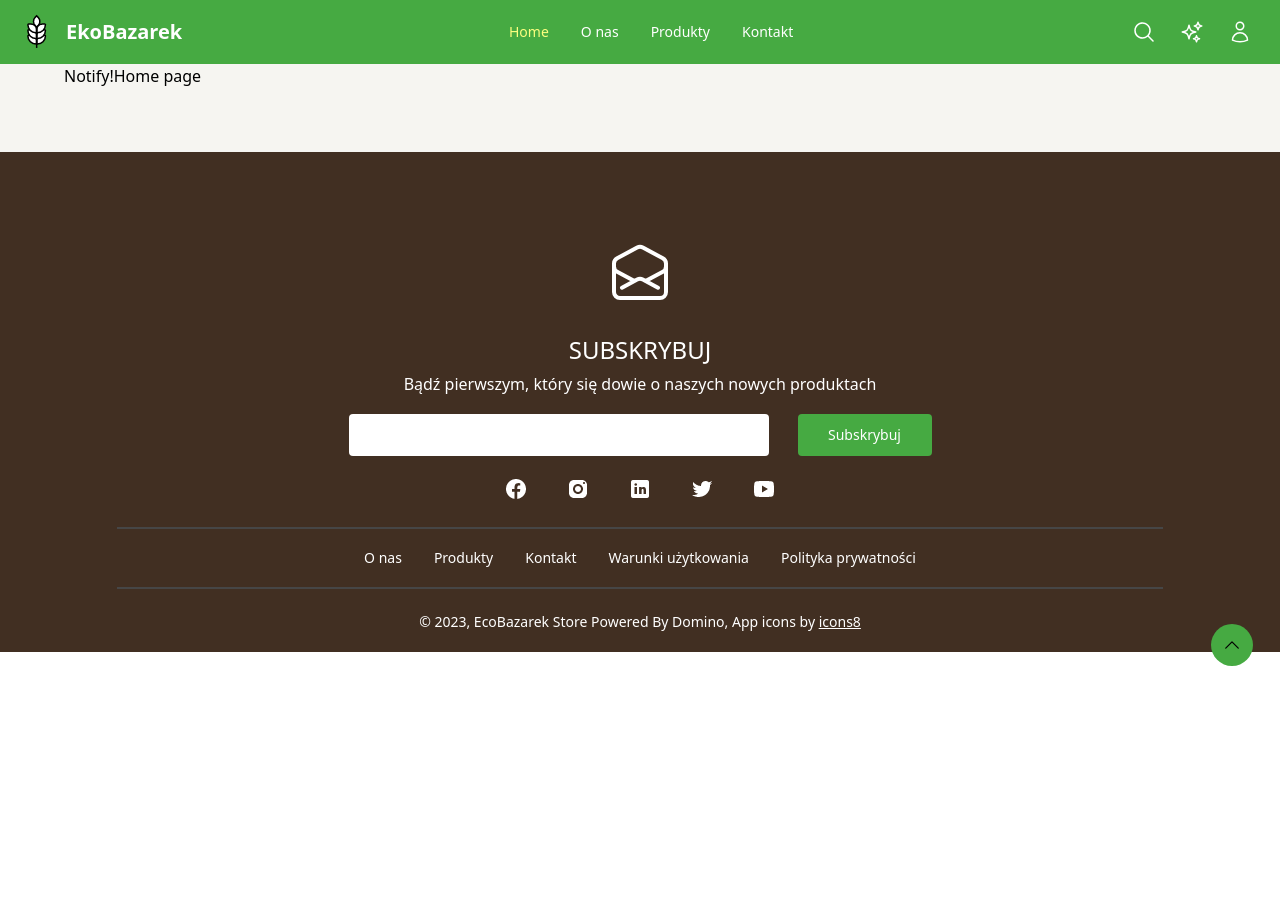
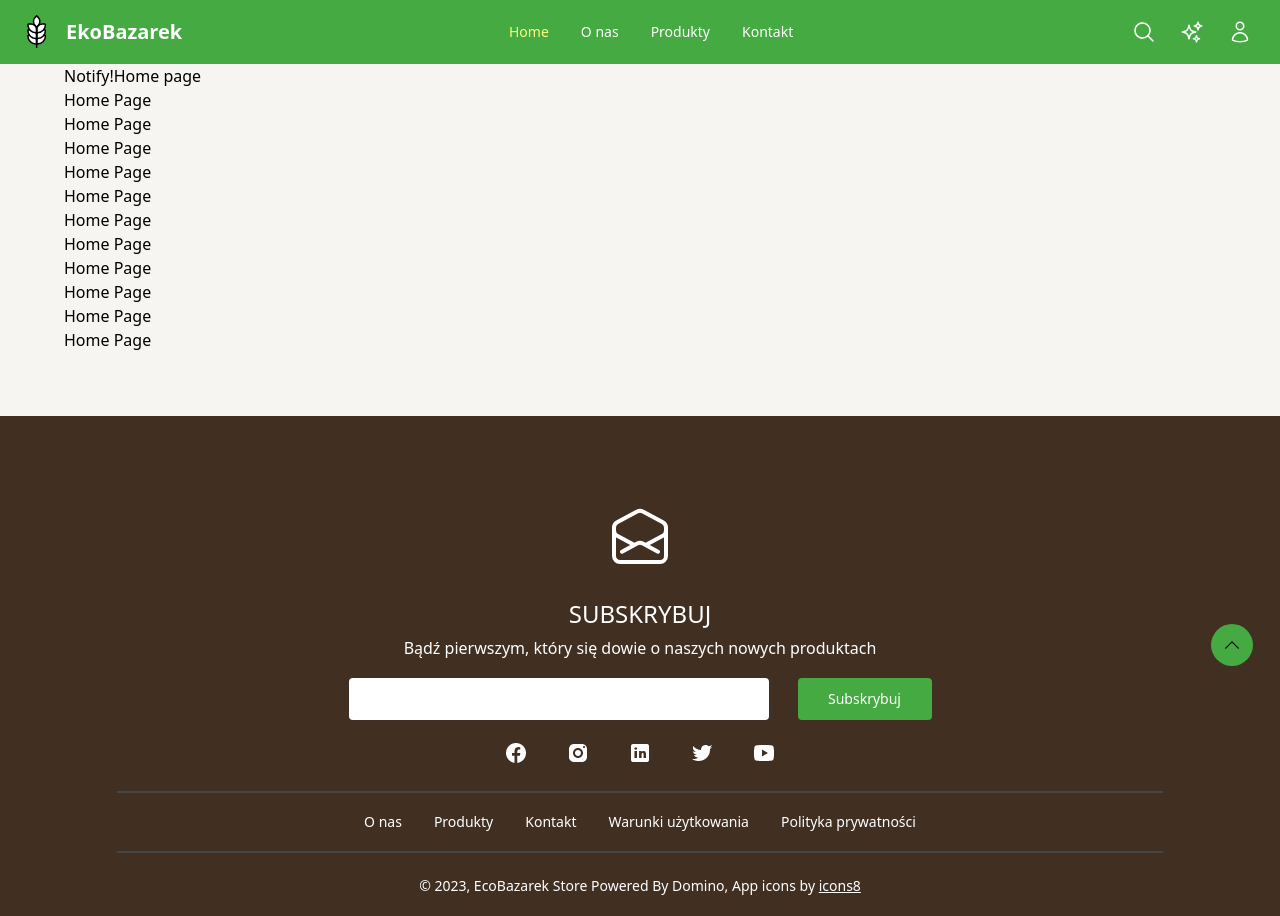
Before and after one commit to amelia-pencak/EcoBazarek, a React (Vite) app: page / in a window 1280 px wide. Before the commit the page ends 800 px from the top, so only its background shows below. Built offline with nearby package versions, Linux system fonts and the light colour scheme.

Commit message:
homePage (loading)

```diff
--- a/src/pages/HomePage.tsx
+++ b/src/pages/HomePage.tsx
@@ -1,11 +1,26 @@
 import { toast } from "react-toastify";
 import { Content } from "../components";
+import 'react-toastify/dist/ReactToastify.css'
 
 export const HomePage = () => {
      const notify = () => toast("Wow so easy!");
 
-     return <Content title="Home page">
+
+
+     return <Content title="Home page" loading={false}>
           <button onClick={notify}>Notify!</button>
           Home page
+          <p>Home Page</p>
+          <p>Home Page</p>
+          <p>Home Page</p>
+          <p>Home Page</p>
+          <p>Home Page</p>
+          <p>Home Page</p>
+          <p>Home Page</p>
+          <p>Home Page</p>
+          <p>Home Page</p>
+          <p>Home Page</p>
+          <p>Home Page</p>
+
      </Content>
 };
```
